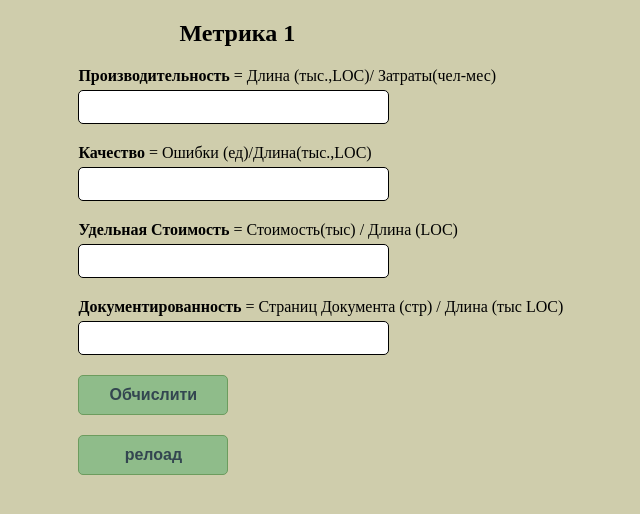
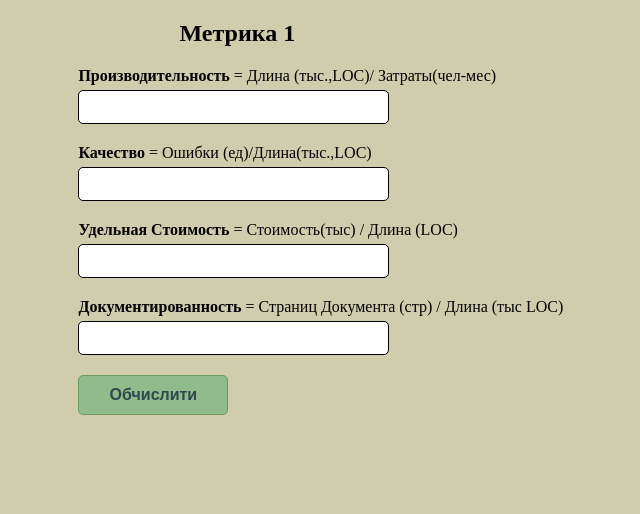
Before and after one commit to YaroslavSavchenko/Graduation-project, a plain HTML site: page Vynchronize/test.html in a window 1280 px wide. Shown: the top 514 px of the page, without its empty margins (372-1012 px from the left). Drawn offline with Linux system fonts and the light colour scheme.

Commit message:
Update test.html

```diff
--- a/Vynchronize/test.html
+++ b/Vynchronize/test.html
@@ -50,7 +50,7 @@
 	<input type="text" name="" id="pages"> <span id="page_summ"> </span>
 
 	<p><button onclick="LocMetric()">Обчислити</button></p>
-	<p><button onclick="history.go(0)">релоад</button></p>
+	<!-- <p><button onclick="history.go(0)">релоад</button></p> -->
 
 </div>
 
```
